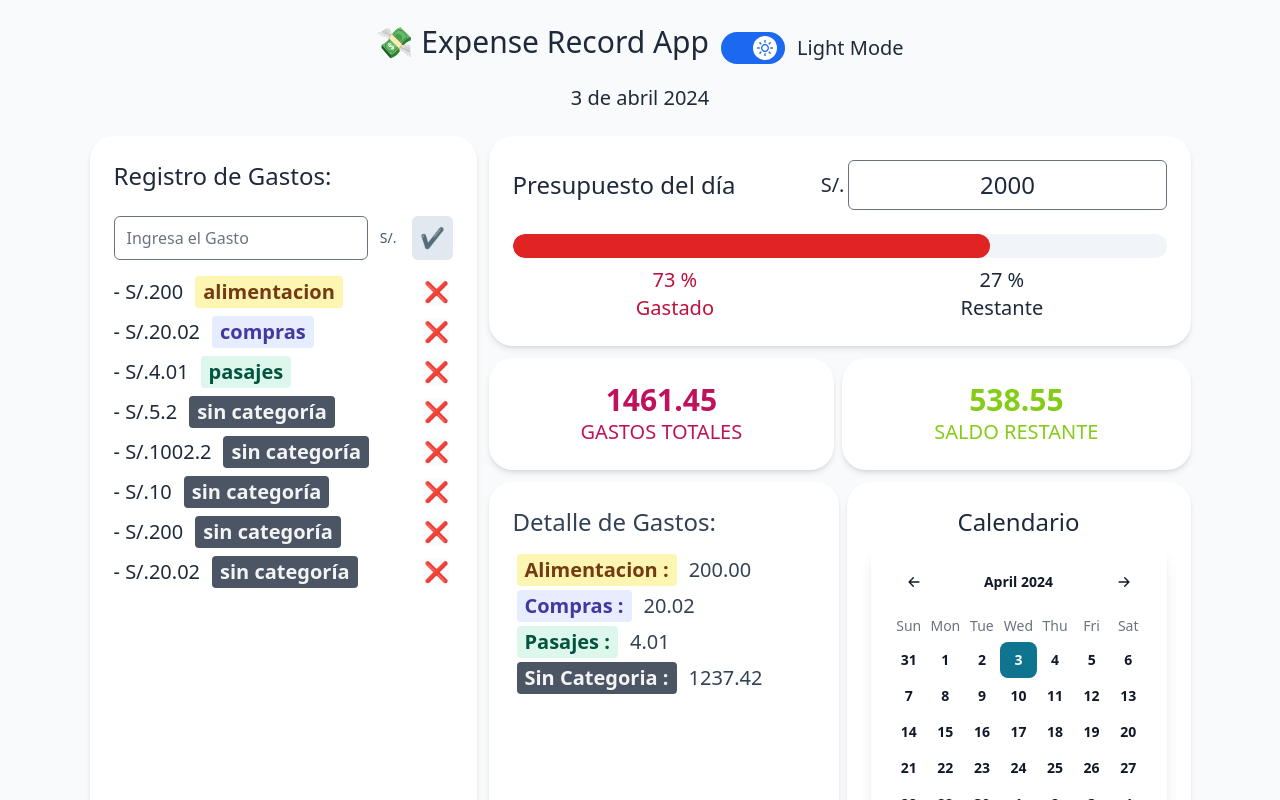
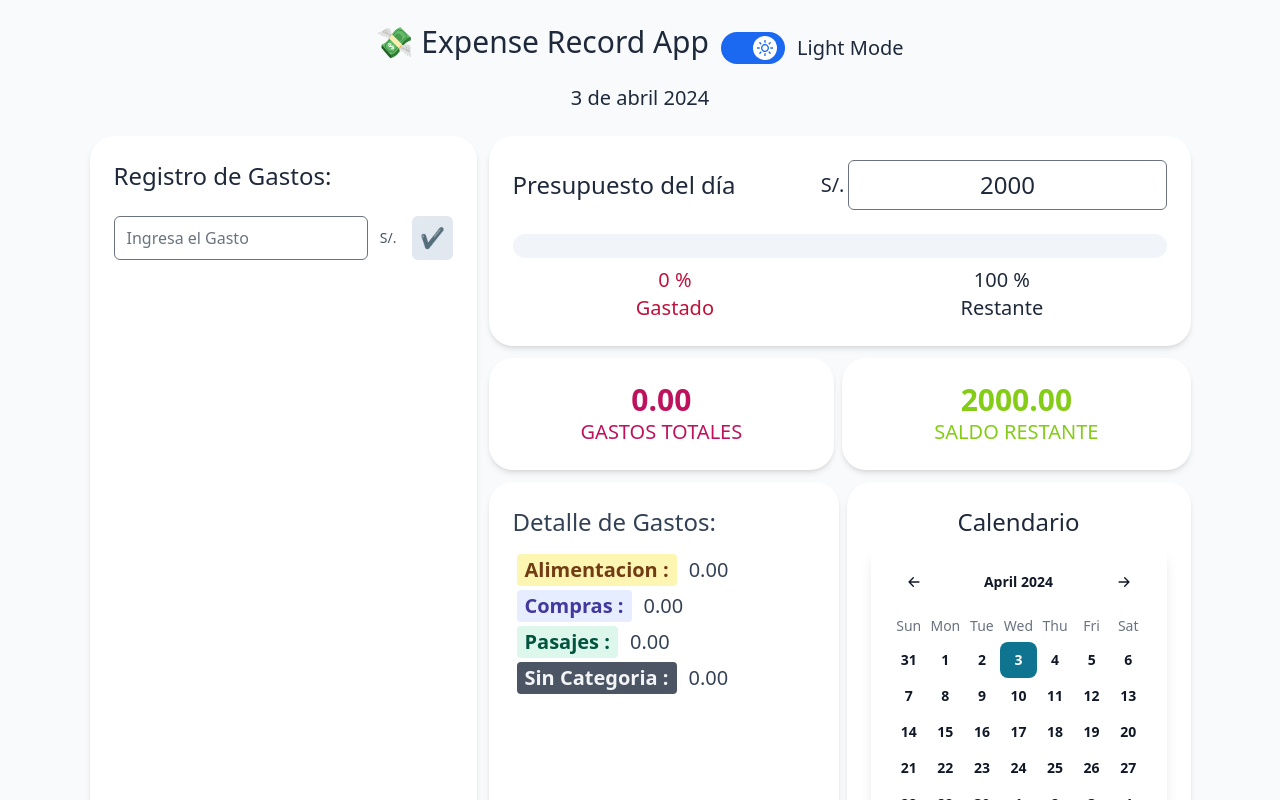
Before and after one commit to nattdev/expense-record-app, a React (Vite) app in the folder client/: page / in a window 1280 px wide. Shown: the top 800 px of the page. Built offline with nearby package versions, Linux system fonts and the light colour scheme.

Commit message:
Delete unnecessary sentences

```diff
--- a/client/src/components/ExpensesRegister.jsx
+++ b/client/src/components/ExpensesRegister.jsx
@@ -6,17 +6,6 @@ import { Popover, Button } from "flowbite-react";
 
 function ExpensesRegister() {
     const storedItemsExpenses = JSON.parse(localStorage.getItem('expenses'));
-
-    const initialExpenses = [
-        { id: 1, currency: "soles", category: "alimentacion", "amount": 200 },
-        { id: 2, currency: "soles", category: "compras", "amount": 20.02 },
-        { id: 3, currency: "soles", category: "pasajes", "amount": 4.01 },
-        { id: 4, currency: "soles", category: "sin categoria", "amount": 5.20 },
-        { id: 5, currency: "soles", category: "sin categoria", "amount": 1002.20 },
-        { id: 6, currency: "soles", category: "sin categoria", "amount": 10 },
-        { id: 7, currency: "soles", category: "sin categoria", "amount": 200 },
-        { id: 8, currency: "soles", category: "sin categoria", "amount": 20.02 }
-    ]
 
     const [numberId, setNumberId] = useState(9);
     const [isCategoryUpdate, setIsCategoryUpdate] = useState(false);
@@ -33,8 +22,6 @@ function ExpensesRegister() {
             setExpenses(storedItemsExpenses);
             const maxId = storedItemsExpenses.reduce((max, expense) => expense.id > max ? expense.id : max, 0);
             setNumberId(maxId + 1);
-        } else {
-            setExpenses(initialExpenses);
         }
     }, []);
 
@@ -130,7 +117,6 @@ function ExpensesRegister() {
             return expense;
         }))
         setIsCategoryUpdate(true);
-        console.log()
     }
 
     function handleCategoryChange(event) {
@@ -143,7 +129,7 @@ function ExpensesRegister() {
                 <p>Registro de Gastos:</p>
             </header>
             <form action="" onSubmit={handleSubmitExpense} className="flex gap-1">
-                <input ref={refAmount} id="expense" name="expense" step="0.01" type="number" required className="w-9/12 text-slate-600 border [-moz-appearance:_textfield] [&::-webkit-inner-spin-button]:m-0 [&::-webkit-inner-spin-button]:appearance-none [&::-webkit-outer-spin-button]:m-0 [&::-webkit-outer-spin-button]:appearance-none rounded-md" placeholder="Ingresa el Gasto"/>
+                <input ref={refAmount} id="expense" name="expense" step="0.01" type="number" required className="w-9/12 text-slate-600 border [-moz-appearance:_textfield] [&::-webkit-inner-spin-button]:m-0 [&::-webkit-inner-spin-button]:appearance-none [&::-webkit-outer-spin-button]:m-0 [&::-webkit-outer-spin-button]:appearance-none rounded-md" placeholder="Ingresa el Gasto" />
 
                 <select ref={refCurrency} name="currency" defaultValue="soles" className="text-slate-600 border-none text-sm !p-2 !bg-none rounded-md">
                     <option value="soles">S/.</option>
```
